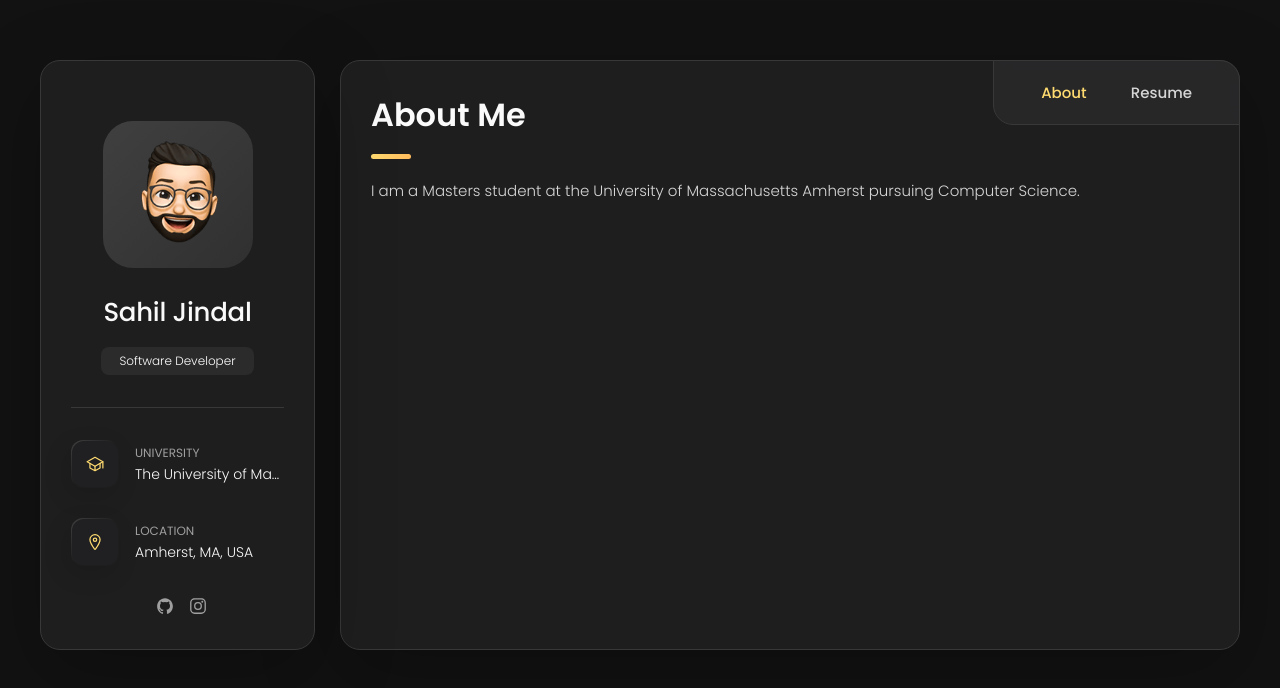
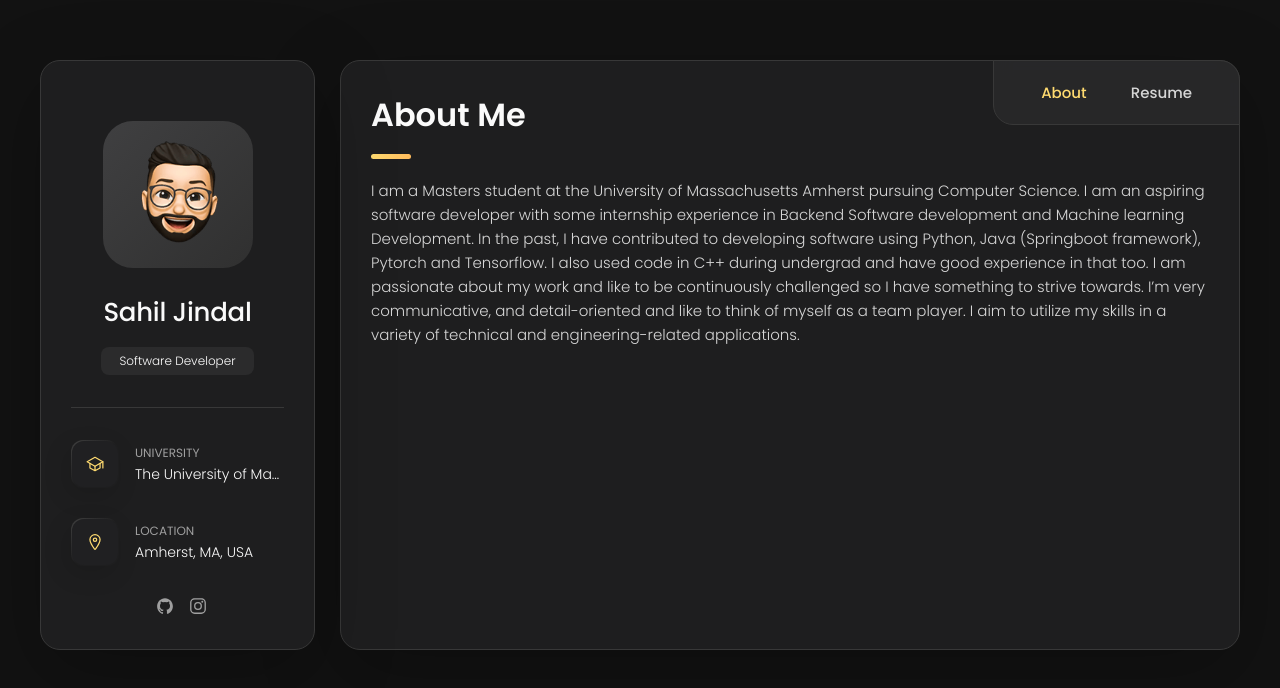
Before and after one commit to SahilJindal1/SahilJindal1.github.io, a plain HTML site: page index.html in a window 1280 px wide. Drawn offline with nearby package versions, Linux system fonts and the light colour scheme.

Commit message:
Update index.html

```diff
--- a/index.html
+++ b/index.html
@@ -211,6 +211,8 @@
         <section class="about-text">
           <p>
             I am a Masters student at the University of Massachusetts Amherst pursuing Computer Science.
+
+            I am an aspiring software developer with some internship experience in Backend Software development and Machine learning Development. In the past, I have contributed to developing software using Python, Java (Springboot framework), Pytorch and Tensorflow. I also used code in C++ during undergrad and have good experience in that too. I am passionate about my work and like to be continuously challenged so I have something to strive towards. I’m very communicative, and detail-oriented and like to think of myself as a team player. I aim to utilize my skills in a variety of technical and engineering-related applications.
           </p>
 
           <p>
```
